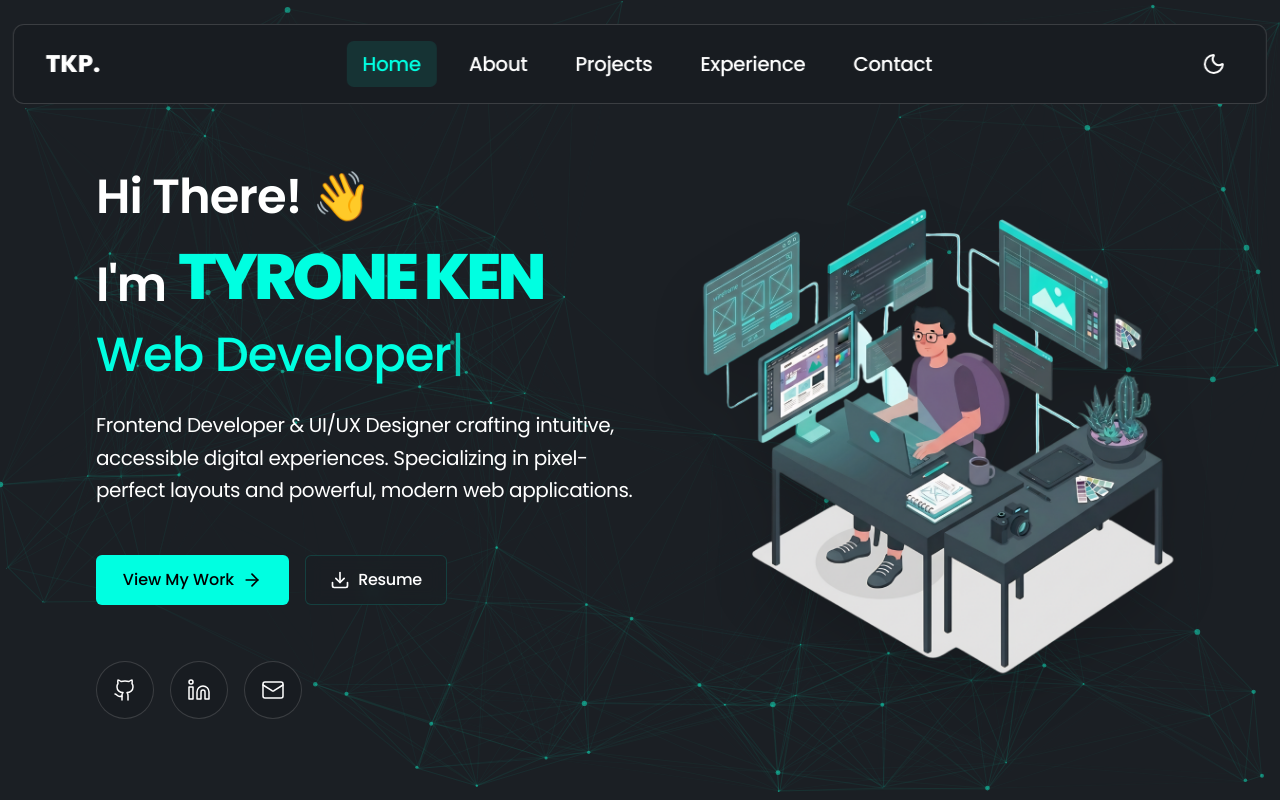
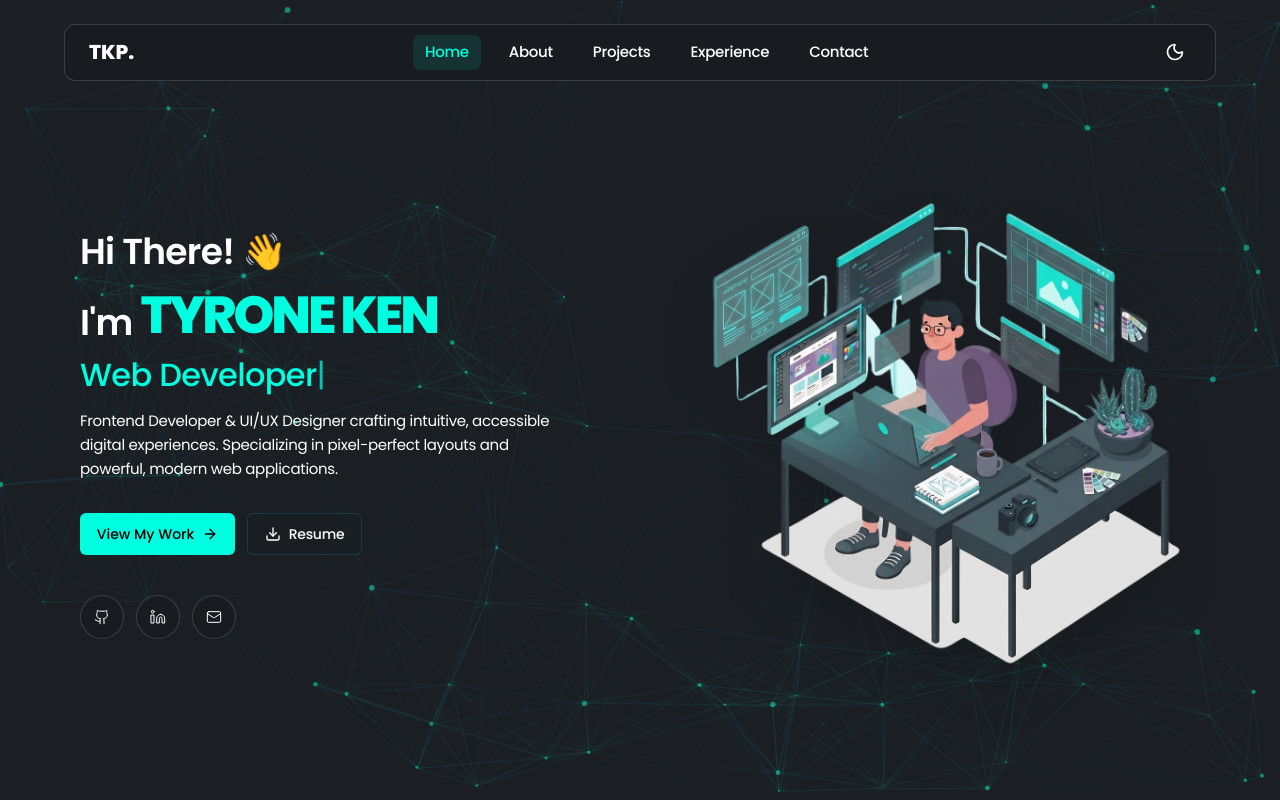
Before and after one commit to tyr1ken-tech/tkp-portfolio, a React (Vite) app: page / in a window 1280 px wide. Built offline with nearby package versions, Linux system fonts and the light colour scheme.

Commit message:
fix the large text in large screens

```diff
--- a/src/ParticleBackground.jsx
+++ b/src/ParticleBackground.jsx
@@ -14,8 +14,8 @@ const ParticleBackground = () => {
             },
             "interactivity": {
                 "detect_on": "window",
-                "events": { "onhover": { "enable": true, "mode": "grab" }, "onclick": { "enable": false, "mode": "push" }, "resize": true },
-                "modes": { "grab": { "distance": 400, "line_linked": { "opacity": 1 } }, "bubble": { "distance": 400, "size": 40, "duration": 2, "opacity": 8, "speed": 3 }, "repulse": { "distance": 200, "duration": 0.4 }, "push": { "particles_nb": 4 }, "remove": { "particles_nb": 2 } }
+                "events": { "onhover": { "enable": true, "mode": "repulse" }, "onclick": { "enable": false, "mode": "push" }, "resize": true },
+                "modes": { "repulse": { "distance": 400, "line_linked": { "opacity": 1 } }, "bubble": { "distance": 400, "size": 40, "duration": 2, "opacity": 8, "speed": 3 }, "repulse": { "distance": 200, "duration": 0.4 }, "push": { "particles_nb": 4 }, "remove": { "particles_nb": 2 } }
             },
             "retina_detect": true
         };
--- a/src/components/Hero.jsx
+++ b/src/components/Hero.jsx
@@ -35,57 +35,57 @@ const Hero = () => {
     }, [currentText, isDeleting, currentTitleIndex]);
 
     return (
-        <section className="w-full flex flex-col lg:flex-row items-center justify-between min-h-screen pt-32 pb-12 px-6 md:px-12 lg:px-24 mx-auto max-w-[88rem]">
+        <section className="w-full flex flex-col lg:flex-row items-center justify-between min-h-screen pt-32 pb-12 lg:pt-24 lg:pb-8 px-6 md:px-12 lg:px-20 mx-auto max-w-[88rem]">
             {/* Left Column */}
-            <div className="flex flex-col gap-6 w-full lg:w-1/2 z-10">
+            <div className="flex flex-col gap-6 lg:gap-4 w-full lg:w-1/2 z-10">
                 {/* Text Content */}
-                <div className="flex flex-col gap-2">
-                    <h2 className="font-poppins font-semibold text-[32px] md:text-[48px] tracking-[-0.02em] text-white">
+                <div className="flex flex-col gap-2 lg:gap-1.5">
+                    <h2 className="font-poppins font-semibold text-[32px] md:text-[48px] lg:text-[36px] tracking-[-0.02em] text-white">
                         Hi There! 👋
                     </h2>
 
-                    <h1 className="flex flex-wrap items-end gap-3 mt-1">
-                        <span className="font-poppins font-semibold text-[32px] md:text-[48px] tracking-[-0.02em] text-white leading-none">
+                    <h1 className="flex flex-wrap items-end gap-3 lg:gap-2 mt-1">
+                        <span className="font-poppins font-semibold text-[32px] md:text-[48px] lg:text-[36px] tracking-[-0.02em] text-white leading-none">
                             I'm
                         </span>
-                        <span className="font-poppins font-extrabold text-[40px] md:text-[64px] tracking-[-0.06em] text-[#00FFE1] leading-none">
+                        <span className="font-poppins font-extrabold text-[40px] md:text-[64px] lg:text-[52px] tracking-[-0.06em] text-[#00FFE1] leading-none">
                             TYRONE KEN
                         </span>
                     </h1>
 
-                    <h3 className="font-poppins font-medium text-[32px] md:text-[48px] tracking-[-0.02em] text-[#00FFE1] mt-2 leading-tight min-h-[40px] md:min-h-[60px]">
+                    <h3 className="font-poppins font-medium text-[32px] md:text-[48px] lg:text-[32px] tracking-[-0.02em] text-[#00FFE1] mt-2 leading-tight min-h-[40px] md:min-h-[60px] lg:min-h-[40px]">
                         {currentText}
                         <span className="animate-pulse font-light">|</span>
                     </h3>
 
-                    <p className="font-poppins font-light text-[16px] md:text-[20px] tracking-[-0.02em] text-white leading-relaxed max-w-[550px] mt-4">
+                    <p className="font-poppins font-light text-[16px] md:text-[20px] lg:text-[15px] tracking-[-0.02em] text-white leading-relaxed lg:leading-[1.6] max-w-[550px] lg:max-w-[480px] mt-4 lg:mt-2">
                         Frontend Developer & UI/UX Designer crafting intuitive, accessible digital experiences. Specializing in pixel-perfect layouts and powerful, modern web applications.
                     </p>
                 </div>
 
                 {/* CTA Buttons */}
-                <div className="flex flex-wrap items-center gap-4 mt-6">
-                    <button className="flex items-center justify-center gap-2 w-[193px] h-[50px] bg-[#00FFE1] rounded-[6px] text-black font-poppins font-medium hover:bg-[#00e0c6] hover:shadow-[0_0_15px_rgba(0,255,225,0.4)] transition-all duration-300">
+                <div className="flex flex-wrap items-center gap-4 lg:gap-3 mt-6 lg:mt-4">
+                    <button className="flex items-center justify-center gap-2 w-[193px] h-[50px] lg:w-[155px] lg:h-[42px] bg-[#00FFE1] rounded-[6px] text-black font-poppins font-medium lg:text-[14px] hover:bg-[#00e0c6] hover:shadow-[0_0_15px_rgba(0,255,225,0.4)] transition-all duration-300">
                         View My Work
-                        <ArrowRight size={20} />
+                        <ArrowRight className="w-5 h-5 lg:w-4 lg:h-4" />
                     </button>
 
-                    <button className="flex items-center justify-center gap-2 w-[142px] h-[50px] bg-[#1B1F24]/66 border border-[#00FFE1]/15 rounded-[6px] text-white font-poppins font-medium tracking-[-0.02em] hover:bg-white/10 hover:border-[#00FFE1]/40 transition-all duration-300 backdrop-blur-sm">
-                        <Download size={20} className="text-white" />
+                    <button className="flex items-center justify-center gap-2 w-[142px] h-[50px] lg:w-[115px] lg:h-[42px] bg-[#1B1F24]/66 border border-[#00FFE1]/15 rounded-[6px] text-white font-poppins font-medium lg:text-[14px] tracking-[-0.02em] hover:bg-white/10 hover:border-[#00FFE1]/40 transition-all duration-300 backdrop-blur-sm">
+                        <Download className="w-5 h-5 lg:w-4 lg:h-4 text-white" />
                         Resume
                     </button>
                 </div>
 
                 {/* Social Icons */}
-                <div className="flex items-center gap-4 mt-8">
-                    <a href="#" className="flex items-center justify-center w-[58px] h-[58px] bg-[#181C21] border border-[#a4a4a4]/25 rounded-full text-white hover:border-[#00FFE1] hover:text-[#00FFE1] hover:shadow-[0_0_15px_rgba(0,255,225,0.2)] transition-all duration-300">
-                        <svg xmlns="http://www.w3.org/2000/svg" width="24" height="24" viewBox="0 0 24 24" fill="none" stroke="currentColor" strokeWidth="1.5" strokeLinecap="round" strokeLinejoin="round"><path d="M15 22v-4a4.8 4.8 0 0 0-1-3.5c3 0 6-2 6-5.5.08-1.25-.27-2.48-1-3.5.28-1.15.28-2.35 0-3.5 0 0-1 0-3 1.5-2.64-.5-5.36-.5-8 0C6 2 5 2 5 2c-.3 1.15-.3 2.35 0 3.5A5.403 5.403 0 0 0 4 9c0 3.5 3 5.5 6 5.5-.39.49-.68 1.05-.85 1.65-.17.6-.22 1.23-.15 1.85v4" /><path d="M9 18c-4.51 2-5-2-7-2" /></svg>
+                <div className="flex items-center gap-4 lg:gap-3 mt-8 lg:mt-6">
+                    <a href="#" className="flex items-center justify-center w-[58px] h-[58px] lg:w-[44px] lg:h-[44px] bg-[#181C21] border border-[#a4a4a4]/25 rounded-full text-white hover:border-[#00FFE1] hover:text-[#00FFE1] hover:shadow-[0_0_15px_rgba(0,255,225,0.2)] transition-all duration-300">
+                        <svg className="w-6 h-6 lg:w-4 lg:h-4" xmlns="http://www.w3.org/2000/svg" viewBox="0 0 24 24" fill="none" stroke="currentColor" strokeWidth="1.5" strokeLinecap="round" strokeLinejoin="round"><path d="M15 22v-4a4.8 4.8 0 0 0-1-3.5c3 0 6-2 6-5.5.08-1.25-.27-2.48-1-3.5.28-1.15.28-2.35 0-3.5 0 0-1 0-3 1.5-2.64-.5-5.36-.5-8 0C6 2 5 2 5 2c-.3 1.15-.3 2.35 0 3.5A5.403 5.403 0 0 0 4 9c0 3.5 3 5.5 6 5.5-.39.49-.68 1.05-.85 1.65-.17.6-.22 1.23-.15 1.85v4" /><path d="M9 18c-4.51 2-5-2-7-2" /></svg>
                     </a>
-                    <a href="#" className="flex items-center justify-center w-[58px] h-[58px] bg-[#181C21] border border-[#a4a4a4]/25 rounded-full text-white hover:border-[#00FFE1] hover:text-[#00FFE1] hover:shadow-[0_0_15px_rgba(0,255,225,0.2)] transition-all duration-300">
-                        <svg xmlns="http://www.w3.org/2000/svg" width="24" height="24" viewBox="0 0 24 24" fill="none" stroke="currentColor" strokeWidth="1.5" strokeLinecap="round" strokeLinejoin="round"><path d="M16 8a6 6 0 0 1 6 6v7h-4v-7a2 2 0 0 0-2-2 2 2 0 0 0-2 2v7h-4v-7a6 6 0 0 1 6-6z" /><rect width="4" height="12" x="2" y="9" /><circle cx="4" cy="4" r="2" /></svg>
+                    <a href="#" className="flex items-center justify-center w-[58px] h-[58px] lg:w-[44px] lg:h-[44px] bg-[#181C21] border border-[#a4a4a4]/25 rounded-full text-white hover:border-[#00FFE1] hover:text-[#00FFE1] hover:shadow-[0_0_15px_rgba(0,255,225,0.2)] transition-all duration-300">
+                        <svg className="w-6 h-6 lg:w-4 lg:h-4" xmlns="http://www.w3.org/2000/svg" viewBox="0 0 24 24" fill="none" stroke="currentColor" strokeWidth="1.5" strokeLinecap="round" strokeLinejoin="round"><path d="M16 8a6 6 0 0 1 6 6v7h-4v-7a2 2 0 0 0-2-2 2 2 0 0 0-2 2v7h-4v-7a6 6 0 0 1 6-6z" /><rect width="4" height="12" x="2" y="9" /><circle cx="4" cy="4" r="2" /></svg>
                     </a>
-                    <a href="#" className="flex items-center justify-center w-[58px] h-[58px] bg-[#181C21] border border-[#a4a4a4]/25 rounded-full text-white hover:border-[#00FFE1] hover:text-[#00FFE1] hover:shadow-[0_0_15px_rgba(0,255,225,0.2)] transition-all duration-300">
-                        <Mail size={24} strokeWidth={1.5} />
+                    <a href="#" className="flex items-center justify-center w-[58px] h-[58px] lg:w-[44px] lg:h-[44px] bg-[#181C21] border border-[#a4a4a4]/25 rounded-full text-white hover:border-[#00FFE1] hover:text-[#00FFE1] hover:shadow-[0_0_15px_rgba(0,255,225,0.2)] transition-all duration-300">
+                        <Mail className="w-6 h-6 lg:w-4 lg:h-4" strokeWidth={1.5} />
                     </a>
                 </div>
             </div>
@@ -95,7 +95,7 @@ const Hero = () => {
                 <img
                     src="/illustration TKP.png"
                     alt="Developer Illustration"
-                    className="w-full max-w-[650px] h-auto object-contain drop-shadow-2xl hover:-translate-y-2 transition-transform duration-500"
+                    className="w-full max-w-[650px] lg:max-w-[480px] xl:max-w-[500px] h-auto object-contain drop-shadow-2xl hover:-translate-y-2 transition-transform duration-500"
                 />
             </div>
         </section>
--- a/src/components/Navbar.jsx
+++ b/src/components/Navbar.jsx
@@ -9,14 +9,13 @@ const Navbar = () => {
 
     return (
         <div
-            className="fixed top-6 left-1/2 transform -translate-x-1/2 z-50 w-[98%]"
-            style={{ maxWidth: '88rem' }}
+            className="fixed top-6 left-1/2 transform -translate-x-1/2 z-50 w-[98%] max-w-6xl"
         >
-            <nav className="flex items-center justify-between w-full px-6 py-3 md:px-8 md:py-4 bg-[#181C21] border border-[#a4a4a4]/25 rounded-[11px] backdrop-blur-md transition-all duration-300">
+            <nav className="flex items-center justify-between w-full px-6 py-3 md:px-8 md:py-4 lg:py-2.5 lg:px-6 bg-[#181C21] border border-[#a4a4a4]/25 rounded-[11px] backdrop-blur-md transition-all duration-300">
 
                 {/* Left: Logo */}
                 <div className="flex-shrink-0 cursor-pointer">
-                    <span className="font-poppins font-extrabold text-[24px] text-white">
+                    <span className="font-poppins font-extrabold text-[24px] lg:text-[20px] text-white">
                         TKP.
                     </span>
                 </div>
@@ -27,7 +26,7 @@ const Navbar = () => {
                         <li key={item}>
                             <button
                                 onClick={() => setActive(item)}
-                                className={`font-poppins font-medium text-[20px] tracking-[-0.02em] transition-all duration-300 px-4 py-2 ${active === item
+                                className={`font-poppins font-medium text-[20px] lg:text-[15px] tracking-[-0.02em] transition-all duration-300 px-4 py-2 lg:px-3 lg:py-1.5 ${active === item
                                     ? 'text-[#00FFE1] bg-[#00FFE1]/10 rounded-[7px]'
                                     : 'text-white hover:text-[#00FFE1]/70 hover:bg-white/5 rounded-[7px]'
                                     }`}
@@ -41,10 +40,10 @@ const Navbar = () => {
                 {/* Right: Moon Icon & Mobile Menu Toggle */}
                 <div className="flex items-center gap-2 md:gap-4">
                     <button
-                        className="flex items-center justify-center text-white hover:text-[#00FFE1] transition-colors p-2 rounded-full hover:bg-white/5"
+                        className="flex items-center justify-center text-white hover:text-[#00FFE1] transition-colors p-2 lg:p-1.5 rounded-full hover:bg-white/5"
                         aria-label="Toggle Dark/Light Mode"
                     >
-                        <Moon size={24} />
+                        <Moon className="w-6 h-6 lg:w-5 lg:h-5" />
                     </button>
 
                     <button
```
